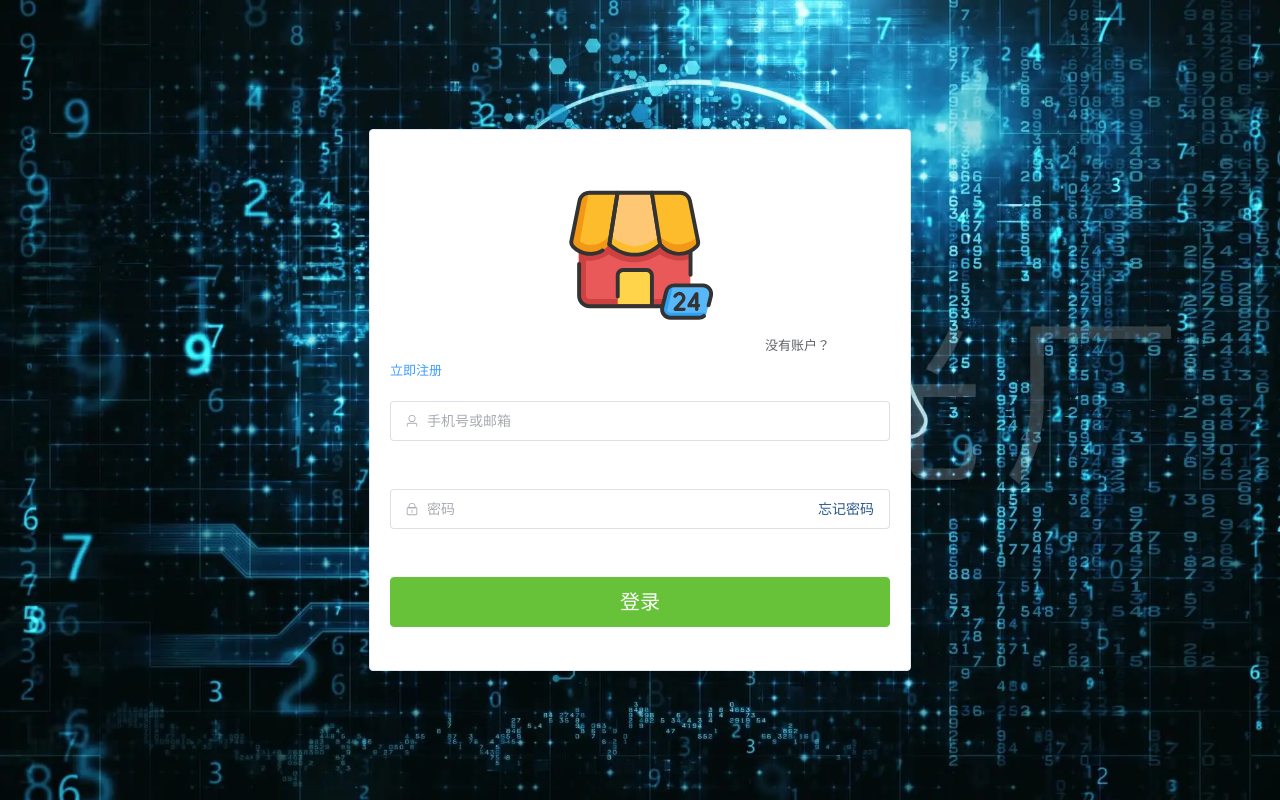
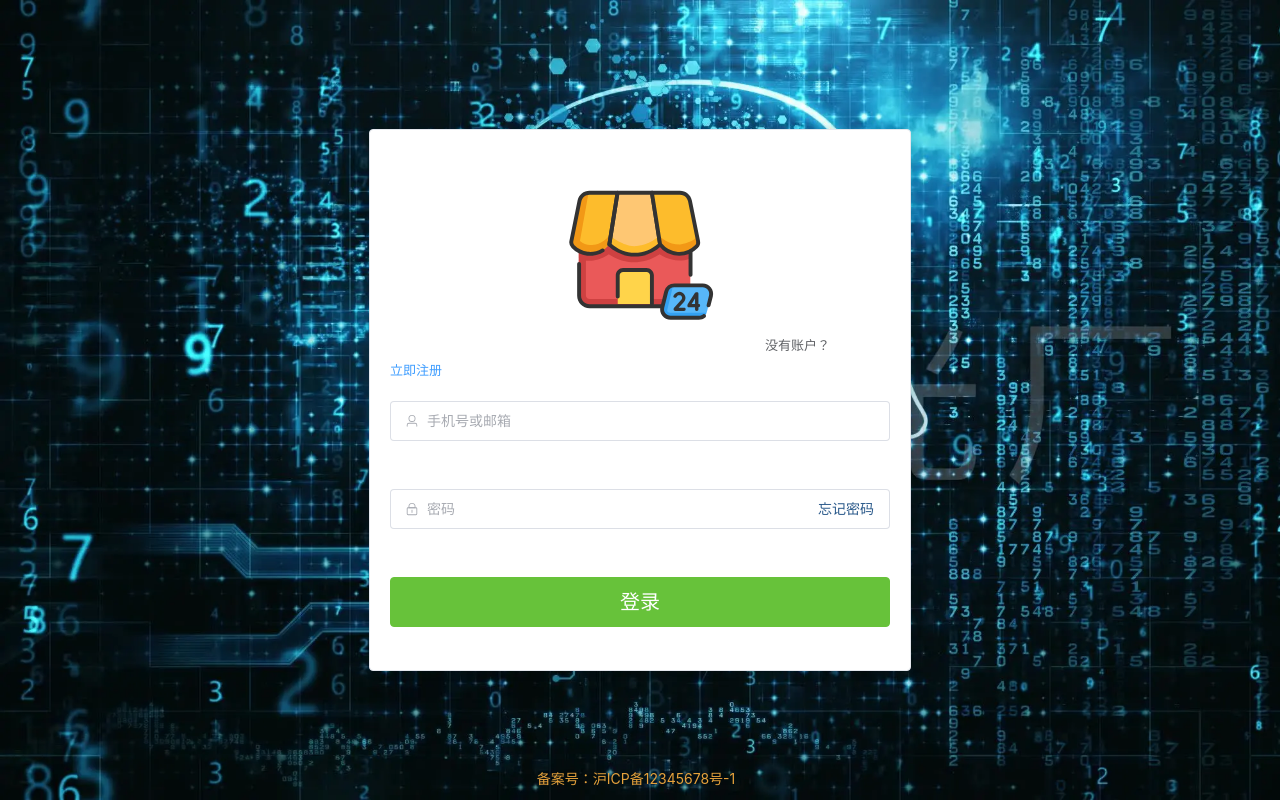
Before and after one commit to ChangAnKe/dighum-web, a Vue app: page /login in a window 1280 px wide. Built offline with nearby package versions, Linux system fonts and the light colour scheme.

Commit message:
add filings

```diff
--- a/src/views/login/Login.vue
+++ b/src/views/login/Login.vue
@@ -1,7 +1,7 @@
 <template>
   <div class="login-container">
     <transition name="fade">
-      <el-card style="max-width: 600px">
+      <el-card style="max-width: 600px;">
         <el-form ref="loginForm" :model="form" :rules="rules" autocomplete="on"
           style="max-width: 600px; max-height: 500px;">
           <img src="@/assets/images/svg/bld.svg" alt="Login Icon" style="margin-left: 30%;" />
@@ -24,7 +24,12 @@
         </el-form>
       </el-card>
     </transition>
+    <div class="footer">
+      <el-link href="https://beian.miit.gov.cn" type="warning" target="_blank">备案号：沪ICP备12345678号-1</el-link>
+    </div>
   </div>
+
+
 </template>
 
 <script setup>
@@ -118,7 +123,7 @@ function handleKeydown(e) {
 }
 
 const register = (() => {
-  if(localStorage.getItem('token')!=null) {
+  if (localStorage.getItem('token') != null) {
     localStorage.removeItem('token');
   }
   router.push('/register');
@@ -166,4 +171,19 @@ const register = (() => {
 .el-link .el-icon--right.el-icon {
   vertical-align: text-bottom;
 }
+
+.footer {
+  position: absolute;
+  /* 使用绝对定位 */
+  bottom: 0;
+  /* 距离底部边缘为0 */
+  left: 50%;
+  /* 水平居中 */
+  transform: translateX(-50%);
+  /* 对于非块级元素的居中 */
+  text-align: center;
+  /* 文本水平居中 */
+  padding: 10px;
+  /* 添加一些内边距以避免粘连到底部边缘 */
+}
 </style>
```
Also changed, not shown: src/assets/images/bk2.jpg (added).
